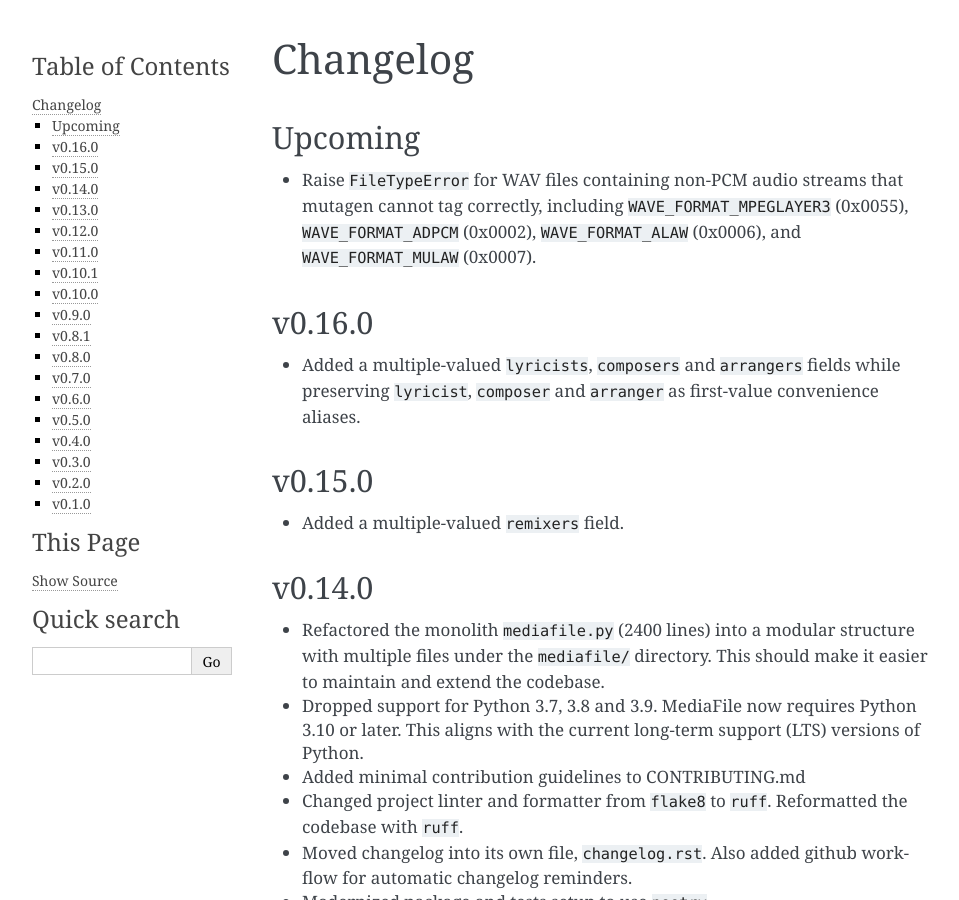
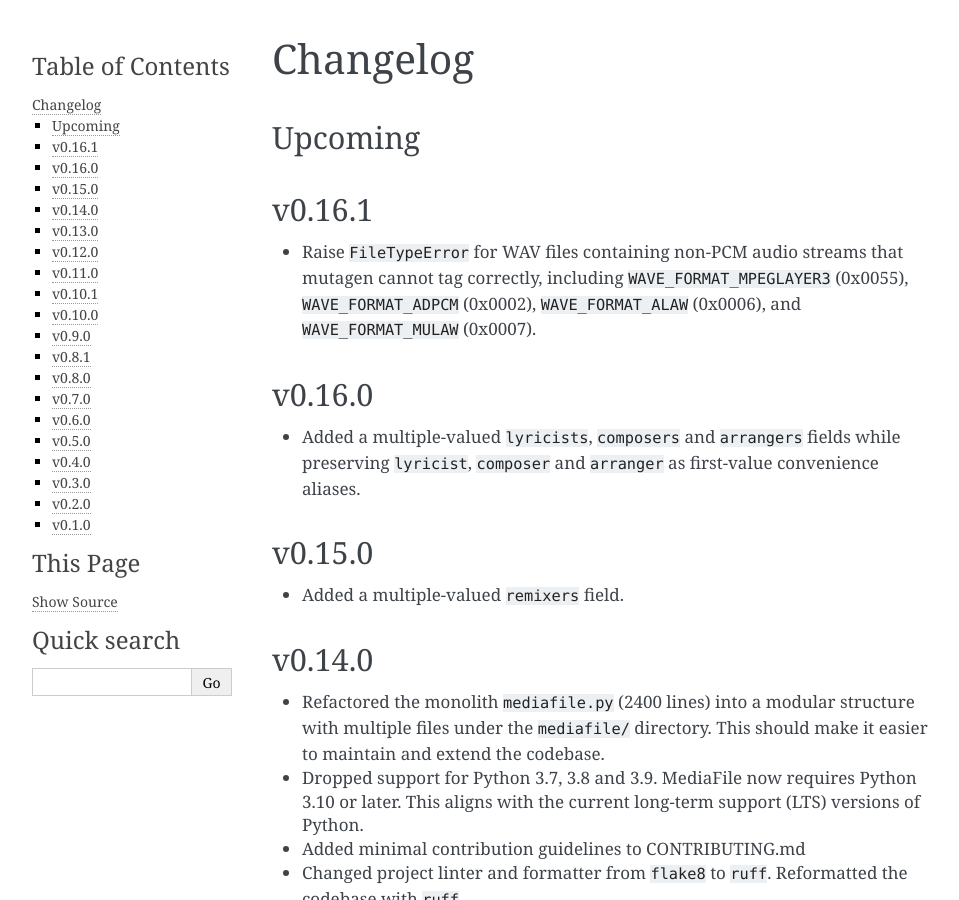
Before and after one commit to beetbox/mediafile, a Sphinx documentation site: the page built from docs/changelog.rst, in a window 1280 px wide and 900 px high. Shown: the whole window, without its empty margins (148-1107 px from the left). Built offline with Sphinx 7.4.7, drawn with Linux system fonts in a browser that asks for light colours.

Commit message:
Up the version in the changelog

```diff
--- a/docs/changelog.rst
+++ b/docs/changelog.rst
@@ -3,6 +3,9 @@ Changelog
 
 Upcoming
 --------
+
+v0.16.1
+-------
 
 - Raise ``FileTypeError`` for WAV files containing non-PCM audio streams that
   mutagen cannot tag correctly, including ``WAVE_FORMAT_MPEGLAYER3`` (0x0055),
```
